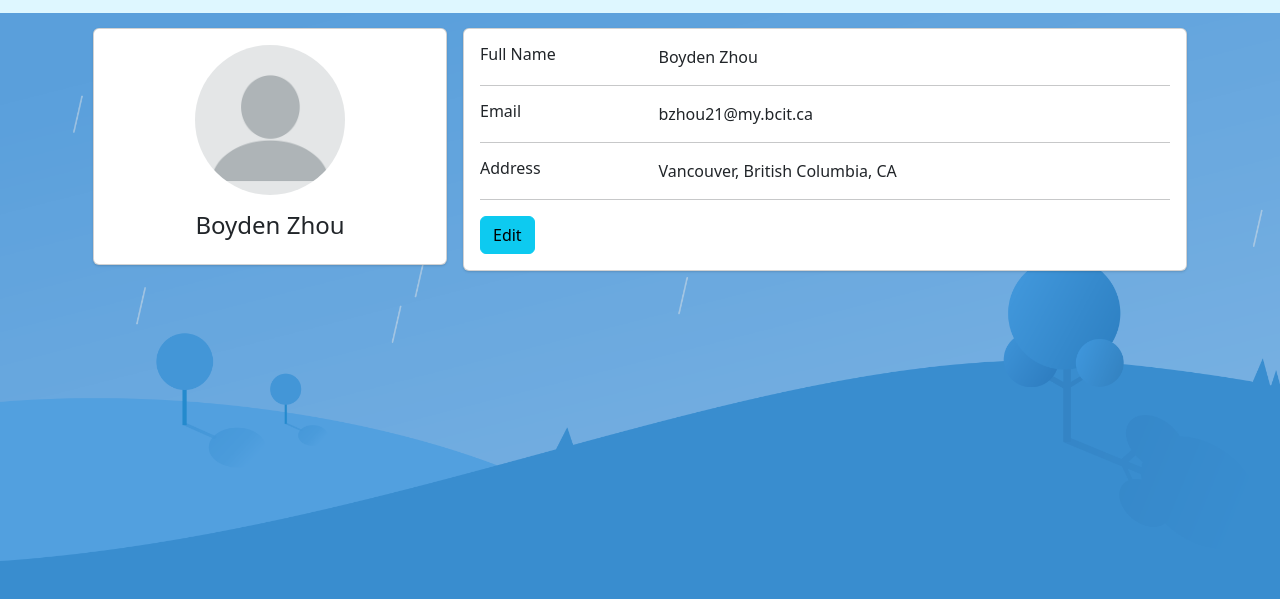
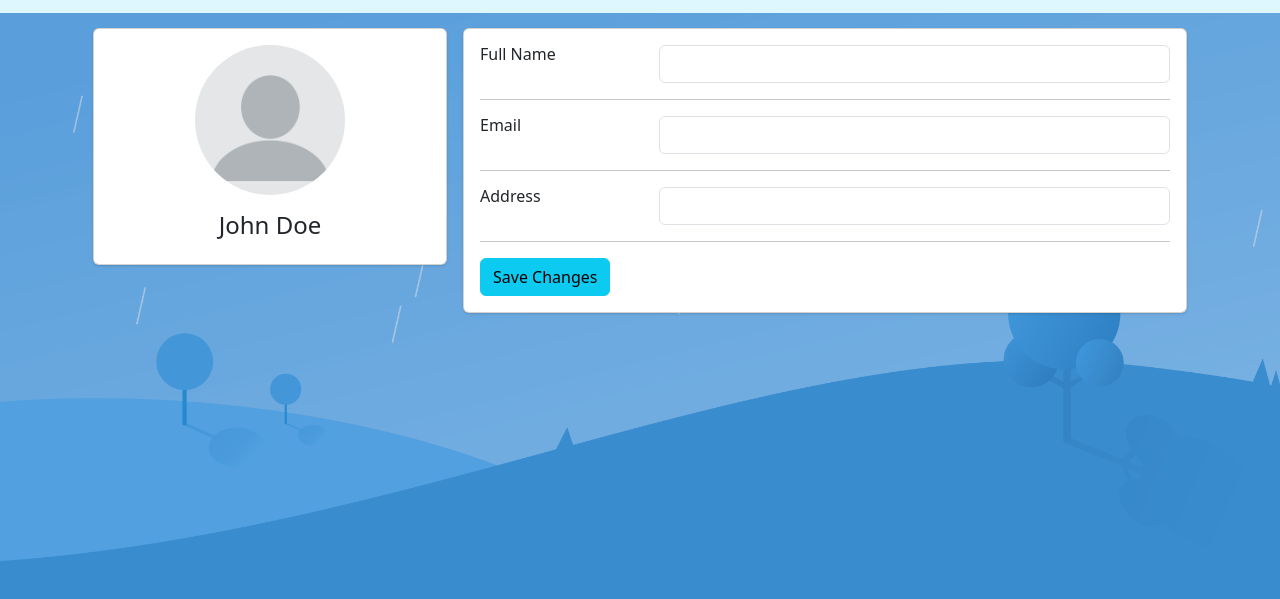
Before and after one commit to CEOAD/Agile-Dev-Project-2911, a website: page Pages/profile_page/edit_profile_page.html in a window 1280 px wide. Shown: the part 85-684 px from the top of the page. Drawn offline with nearby package versions, Linux system fonts and the light colour scheme; some packages are replaced by stand-ins of ours.

Commit message:
addded inputs for edit profile page, thsi was all done with bootstrap..... if its not preffered, i can redo this using regular html

```diff
--- a/Pages/profile_page/edit_profile_page.html
+++ b/Pages/profile_page/edit_profile_page.html
@@ -60,7 +60,7 @@
                   <div class="d-flex flex-column align-items-center text-center">
                     <img src="images/default_profile.webp" alt="user profile picture" class="rounded-circle" width="150">
                     <div class="mt-3 full_name">
-                      <h4>Boyden Zhou</h4>
+                      <h4>John Doe</h4>
                     </div>
                   </div>
                 </div>
@@ -74,7 +74,7 @@
                       <h6 class="mb-0">Full Name</h6>
                     </div>
                     <div class="col-sm-9 full_name">
-                      Boyden Zhou
+                        <input type="text" class="form-control">
                     </div>
                   </div>
                   <hr>
@@ -83,7 +83,7 @@
                       <h6 class="mb-0">Email</h6>
                     </div>
                     <div class="col-sm-9 email">
-                      bzhou21@my.bcit.ca
+                        <input type="text" class="form-control">
                     </div>
                   </div>
                   <hr>
@@ -92,13 +92,13 @@
                       <h6 class="mb-0">Address</h6>
                     </div>
                     <div class="col-sm-9 address">
-                      Vancouver, British Columbia, CA
+                        <input type="text" class="form-control">
                     </div>
                   </div>
                   <hr>
                   <div class="row">
                     <div class="col-sm-12">
-                      <a class="btn btn-info " target="__blank" href="">Edit</a>
+                      <a class="btn btn-info " target="__blank" href="">Save Changes</a>
                     </div>
                   </div>
                 </div>
```
Also changed, not shown: Pages/profile_page/profile_page.html (+3 -3 lines).
